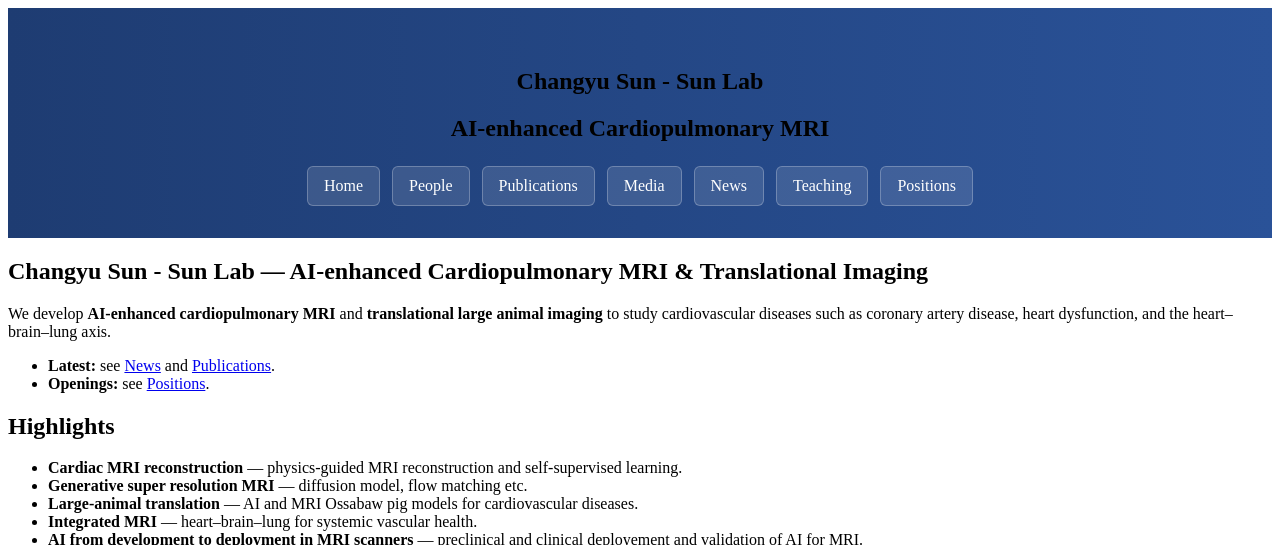
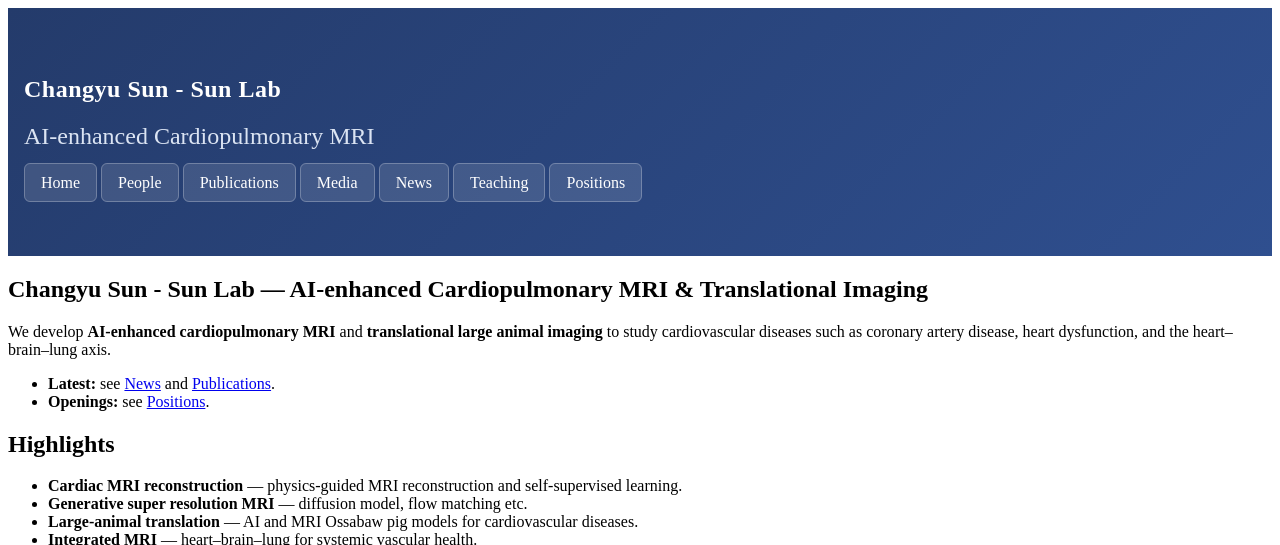
Before and after one commit to MRImagingLab/research, a Jekyll site: the page built from index.md, in a window 1280 px wide. Shown: the top 545 px of the page. Built offline with Jekyll 4.4.1, drawn with Linux system fonts in a browser that asks for light colours; grey boxes are pictures that could not be loaded.

Commit message:
Revise header styles in custom.css
Updated header styles for improved aesthetics and layout.

```diff
--- a/assets/css/custom.css
+++ b/assets/css/custom.css
@@ -1,29 +1,27 @@
-/* ===== Header gradient ===== */
+/* Clean academic header */
 .page-header {
-  background: linear-gradient(to right, #1e3c72, #2a5298);
-  padding-top: 2.5rem;
-  padding-bottom: 2rem;
+  background: linear-gradient(135deg, #243b6b, #2f4f8f);
+  padding: 3rem 1rem;
 }
 
-/* ===== Constrain header text width ===== */
-.page-header h1,
-.page-header h2 {
-  max-width: 900px;
-  margin-left: auto;
-  margin-right: auto;
-  text-align: center;
+/* Title */
+.page-header h1 {
+  color: #ffffff;
+  font-weight: 700;
+  letter-spacing: 0.5px;
 }
 
-/* ===== Navigation buttons layout ===== */
+/* Subtitle */
+.page-header h2 {
+  color: #dbe4f3;
+  font-weight: 400;
+}
+
+/* Navigation container */
 .page-header p {
-  display: flex;
-  flex-wrap: wrap;              /* allow wrap on small screens */
-  justify-content: center;
-  gap: 12px;
-  max-width: 1100px;            /* wider than text */
-  margin: 1.5rem auto 0 auto;
-  text-align: center;
+  margin-top: 1.5rem;
 }
+
 
 /* Navigation buttons */
 .page-header .btn {
```
